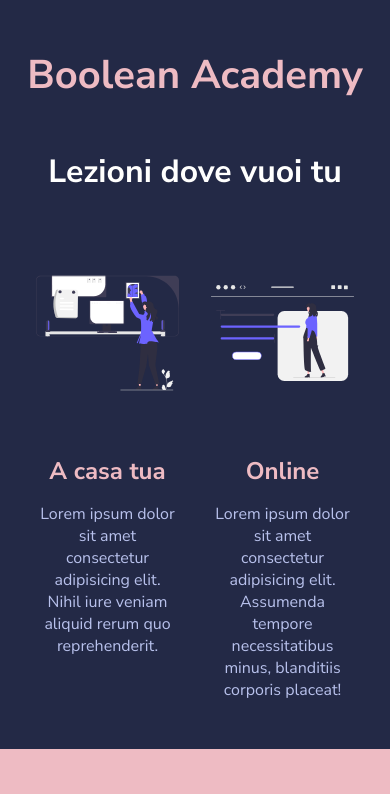
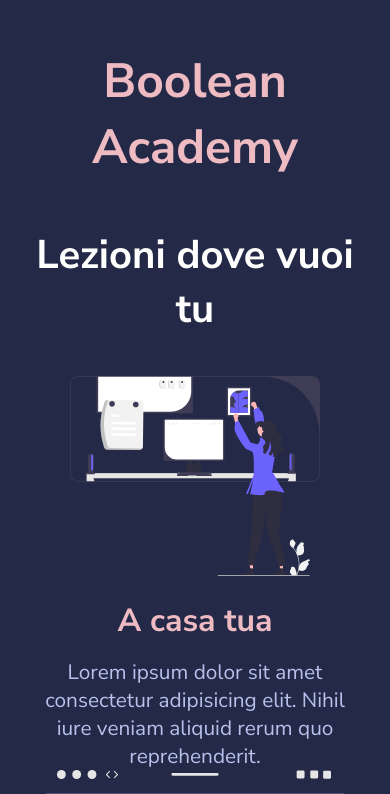
Before and after one commit to SaBobic/html-css-resp-wannabe, a plain HTML site: page index.html in a window 390 px wide. Shown: the top 794 px of the page. Drawn offline with Linux system fonts and the light colour scheme.

Commit message:
added font size to responsive css file

```diff
--- a/css/responsive.css
+++ b/css/responsive.css
@@ -3,7 +3,40 @@
  *************************************************/
 
  @media screen and (max-width: 768px){
-     .container{
-         width: 100%;
+
+    body{
+        font-size: 1.3rem;
+    }
+
+    .container{
+        width: 100%;
+    }
+
+    h1 {
+        font-size: 3rem;
+    }
+
+    h2 {
+        font-size: 2.5rem;
+    }
+
+    h3 {
+        font-size: 2rem;
+    }
+ }
+
+ /*************************************************
+    MOBILE VIEWPORT
+ *************************************************/
+
+ @media screen and (max-width: 480px){
+     .row{
+         flex-direction: column;
+         justify-content: space-between;
+         align-items: center;
      }
- }
+
+     .lessons .col, .steps .col, .why-us .col-left, .why-us .col-right{
+        width: 100%;
+    }
+}
```
